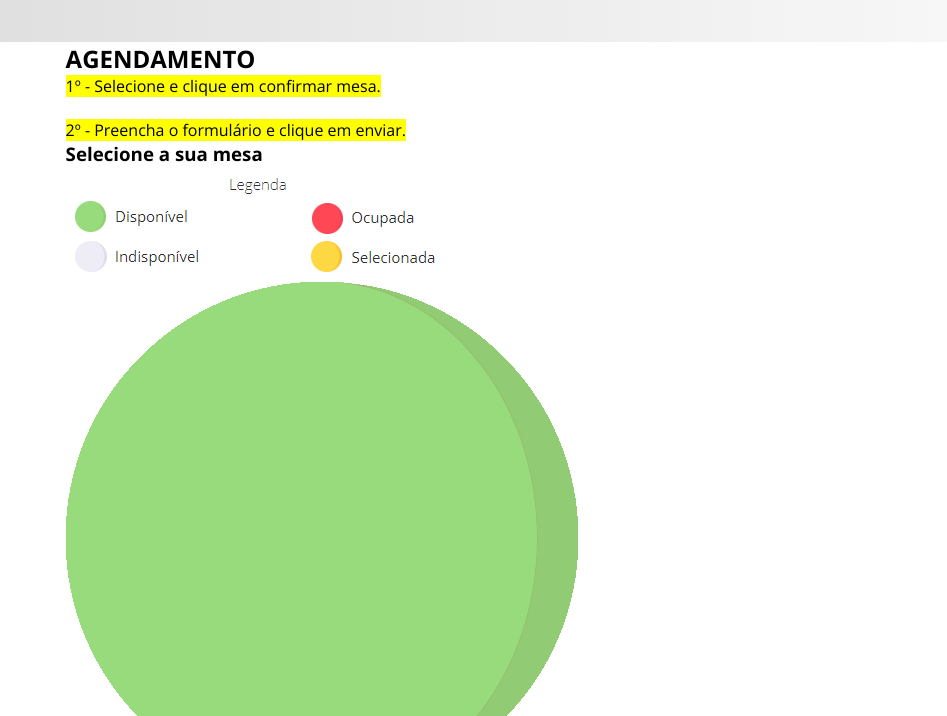
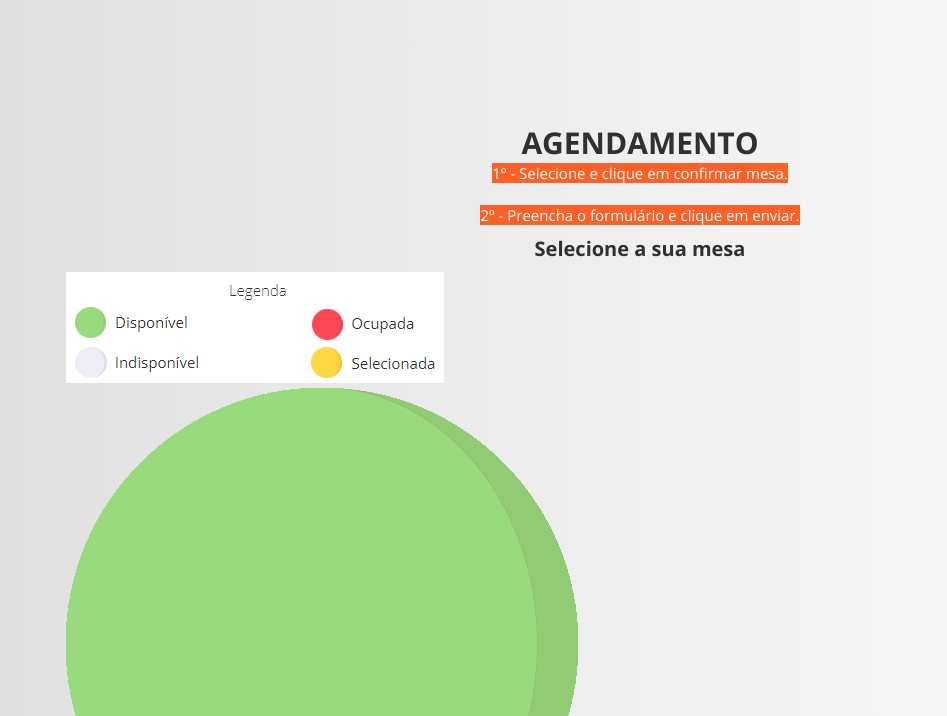
Before and after one commit to gyaninascimento/FCamara-landing-page, a plain HTML site: page index.html in a window 1280 px wide. Shown: the part 1484-2200 px from the top of the page, without its empty margins (0-947 px from the left). Drawn offline with nearby package versions, Linux system fonts and the light colour scheme.

Commit message:
css agendamento

```diff
--- a/style.css
+++ b/style.css
@@ -242,3 +242,28 @@ b{
   color: #fc6027;
   font-weight: normal;
 }
+/*-----------------------------------AGENDAMENTO----------------------------------------------------------------*/
+.agendamento{
+  background-image: linear-gradient(to right,  rgb(224, 224, 224), rgba(255,0,0,0));
+}
+.agendamento h2 {
+  font-size: 30px;
+  color: #303033;
+  text-align: center;
+  padding-top: 80px;
+}
+.agendamento h3{
+  text-align: center;
+  margin: 10px;
+  color: #303033;
+  font-size: 20px;
+}
+.agendamento p{
+  font-weight: lighter;
+  font-size: 15px;
+  text-align: center;
+}
+mark{
+  background-color: #fc6027;
+  color: #fff;
+}
```
